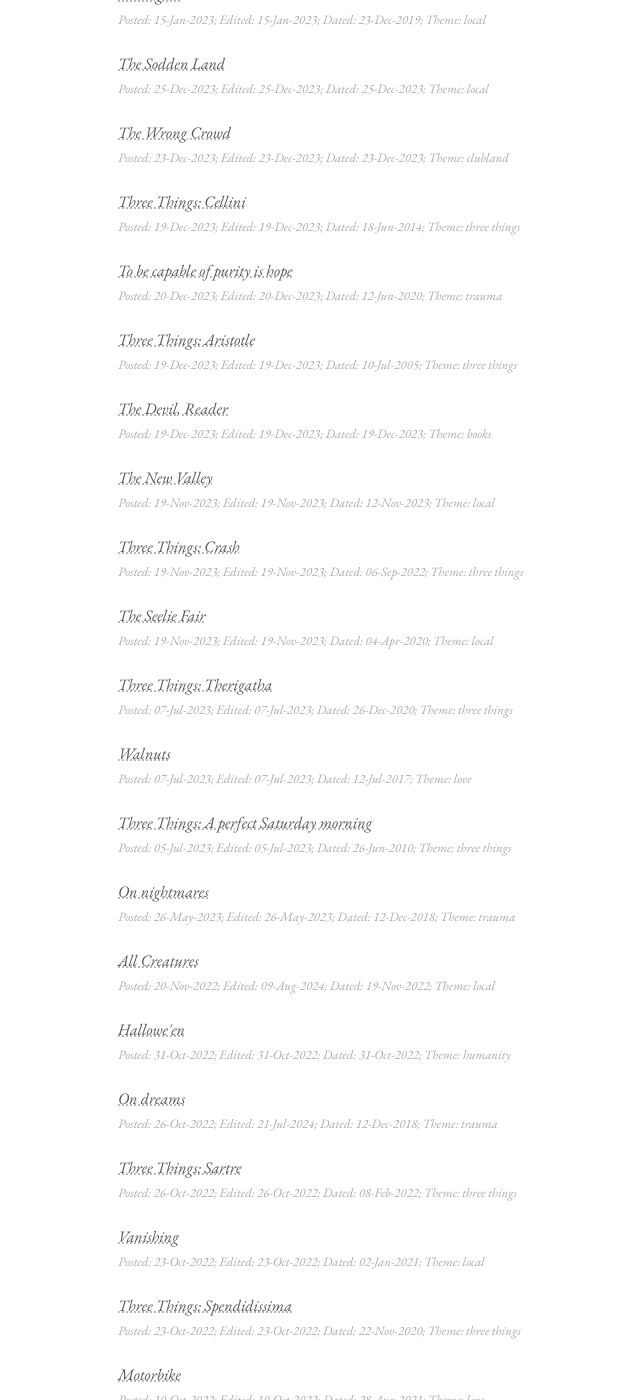
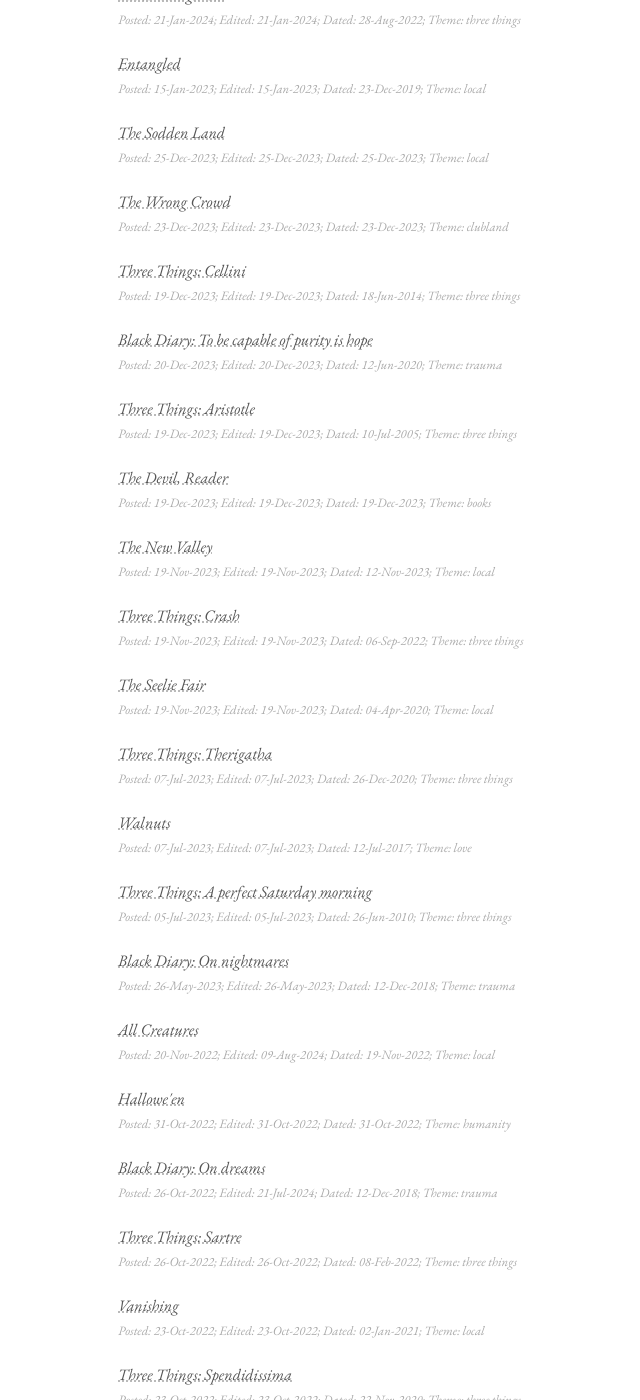
Before and after one commit to CollectionsOfThisKind/collectionsofthiskind.github.io, a Jekyll site: the page built from pages/diary/index.html, in a window 1280 px wide and 1400 px high, scrolled down 3173 px. Shown: the whole window, without its empty margins (132-772 px from the left). Built offline with Jekyll 4.4.1, drawn with Linux system fonts in a browser that asks for light colours; some of the changed text lies outside the part shown.

Commit message:
Add files via upload

```diff
--- a/pages/diary/dreams.html
+++ b/pages/diary/dreams.html
@@ -12,7 +12,7 @@
 
 <div class=postsection>
 
-<h2 class=top>On dreams and the real</h2>
+<h2 class=top>Notes from the Black Diary:<br />On dreams and the real</h2>
 <div class=marginalia>
 
 </div>
--- a/pages/diary/index.html
+++ b/pages/diary/index.html
@@ -12,6 +12,18 @@
 </div>
 
 <h2 class=top>Diary</h2>
+
+<p class='anchor'>
+<span class='theme' id='trauma'>
+<span class='keydate' id='20180515'>
+<span class='postdate' id='20241015'>
+<span class='editdate' id='20241015'>
+<a href="zen.html">Black Diary: Zen</a>
+</span>
+</span>
+</span>
+</span>
+</p>
 
 <p class='anchor'>
 <span class='theme' id='biography'>
@@ -513,7 +525,7 @@
 <span class='keydate' id='20240121'>
 <span class='postdate' id='20240121'>
 <span class='editdate' id='20240121'>
-<a href="ptsd.html">PTSD</a>
+<a href="ptsd.html">Black Diary: PTSD</a>
 </span>
 </span>
 </span>
@@ -585,7 +597,7 @@
 <span class='keydate' id='20200612'>
 <span class='postdate' id='20231220'>
 <span class='editdate' id='20231220'>
-<a href="purity.html">To be capable of purity is hope</a>
+<a href="purity.html">Black Diary: To be capable of purity is hope</a>
 </span>
 </span>
 </span>
@@ -697,7 +709,7 @@
 <span class='keydate' id='20181212'>
 <span class='postdate' id='20230526'>
 <span class='editdate' id='20230526'>
-<a href="nightmares.html">On nightmares</a>
+<a href="nightmares.html">Black Diary: On nightmares</a>
 </span>
 </span>
 </span>
@@ -735,7 +747,7 @@
 <span class='keydate' id='20181212'>
 <span class='postdate' id='20221026'>
 <span class='editdate' id='20240721'>
-<a href="dreams.html">On dreams</a>
+<a href="dreams.html">Black Diary: On dreams</a>
 </span>
 </span>
 </span>
--- a/pages/diary/nightmares.html
+++ b/pages/diary/nightmares.html
@@ -12,7 +12,7 @@
 
 <div class=postsection>
 
-<h2 class=top>On nightmares and the unreal</h2>
+<h2 class=top>Notes from the Black Diary:<br />On nightmares and the unreal</h2>
 <div class=marginalia>
 I can't express how antithetical this all is to my personality. I wake in genuine horror and confusion.
 </div>
--- a/pages/diary/ptsd.html
+++ b/pages/diary/ptsd.html
@@ -12,7 +12,7 @@
 
 <div class=postsection>
 
-<h2 class=top>PTSD</h2>
+<h2 class=top>Notes from the Black Diary: PTSD</h2>
 <div class=marginalia>
 If I name it, I may yet control it.
 </div>
--- a/pages/diary/purity.html
+++ b/pages/diary/purity.html
@@ -12,7 +12,7 @@
 
 <div class=postsection>
 
-<h2 class=top>To be capable of purity is hope</h2>
+<h2 class=top>Notes from the Black Diary:<br />To be capable of purity is hope</h2>
 <div class=marginalia>
 
 </div>
```
Also changed, not shown: pages/diary/zen.html (added, +82 -0 lines).
